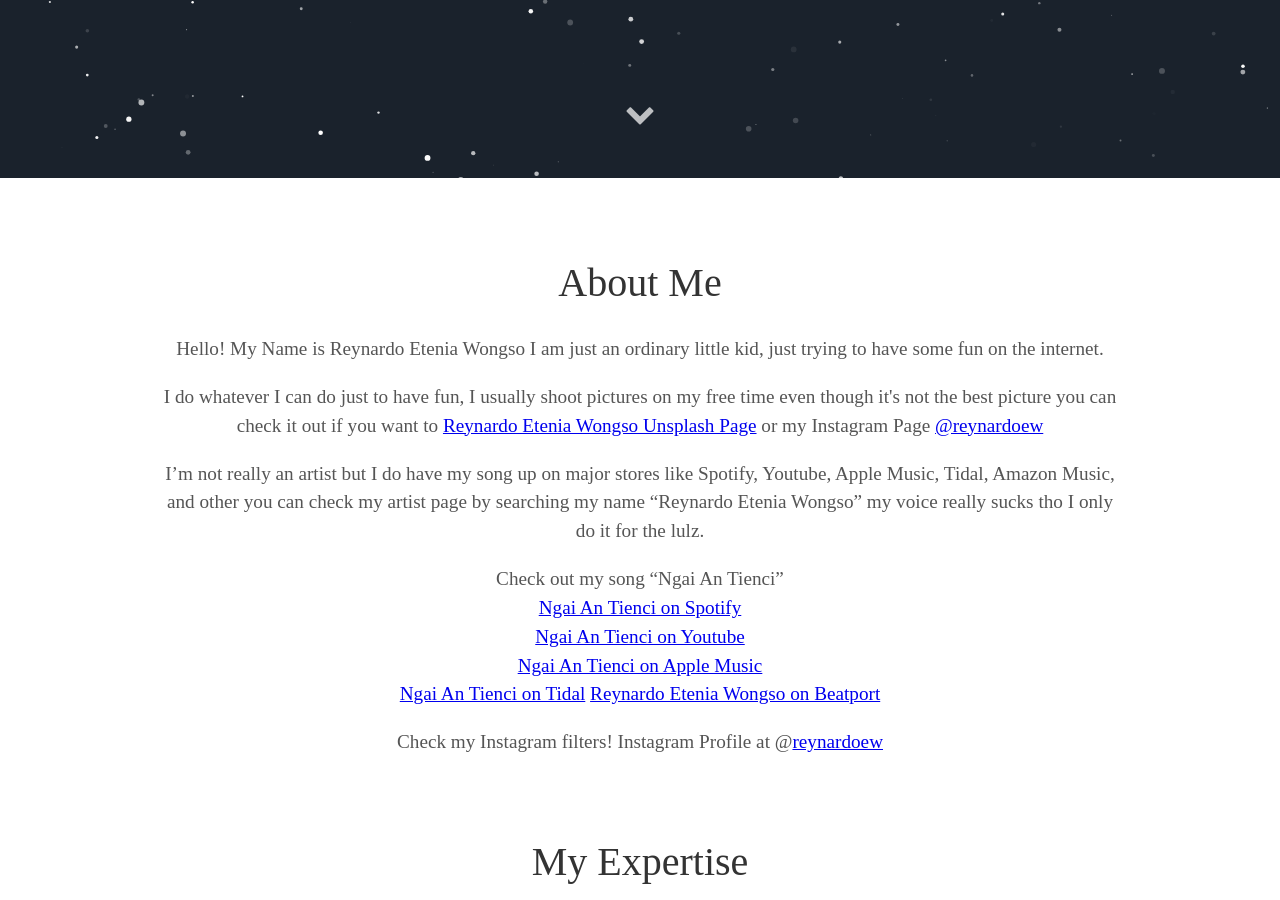
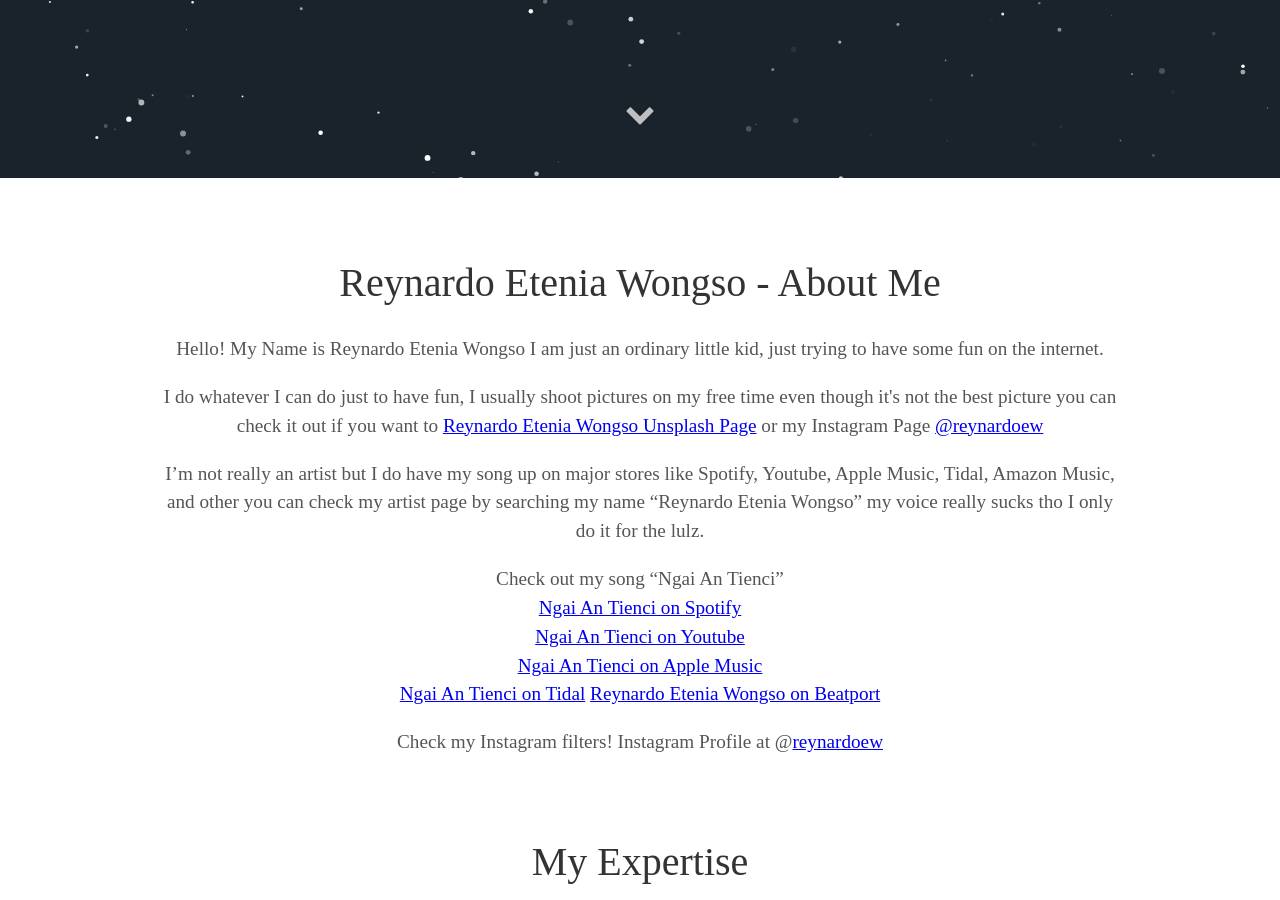
Before and after one commit to ReynardoEW/reynardoew.github.io, a Jekyll site: the page built from index.html, in a window 1280 px wide and 900 px high, scrolled down 722 px. Built offline with Jekyll 4.4.1, drawn with Linux system fonts in a browser that asks for light colours; some web fonts are replaced.

Commit message:
Update about.html

```diff
--- a/_includes/about.html
+++ b/_includes/about.html
@@ -1,5 +1,5 @@
 <div class="user-details">
-  <h1>About Me</h1>
+  <h1>Reynardo Etenia Wongso - About Me</h1>
   <p>Hello! My Name is Reynardo Etenia Wongso I am just an ordinary little kid, just trying to have some fun on the internet.</p>
   <p>I do whatever I can do just to have fun, I usually shoot pictures on my free time even though it's not the best picture you can check it out if you want to <a href="https://unsplash.com/@reynardoew/" rel="unsplash" title="Reynardo Etenia Wongso Photos on Unsplash">Reynardo Etenia Wongso Unsplash Page</a> or my Instagram Page <a href="https://instagram.com/reynardoew/" rel="reynardoew" title="Instagram @reynardoew">@reynardoew</a></p>
   <p>I’m not really an artist but I do have my song up on major stores like Spotify, Youtube, Apple Music, Tidal, Amazon Music, and other you can check my artist page by searching my name “Reynardo Etenia Wongso” my voice really sucks tho I only do it for the lulz.</p>
```
